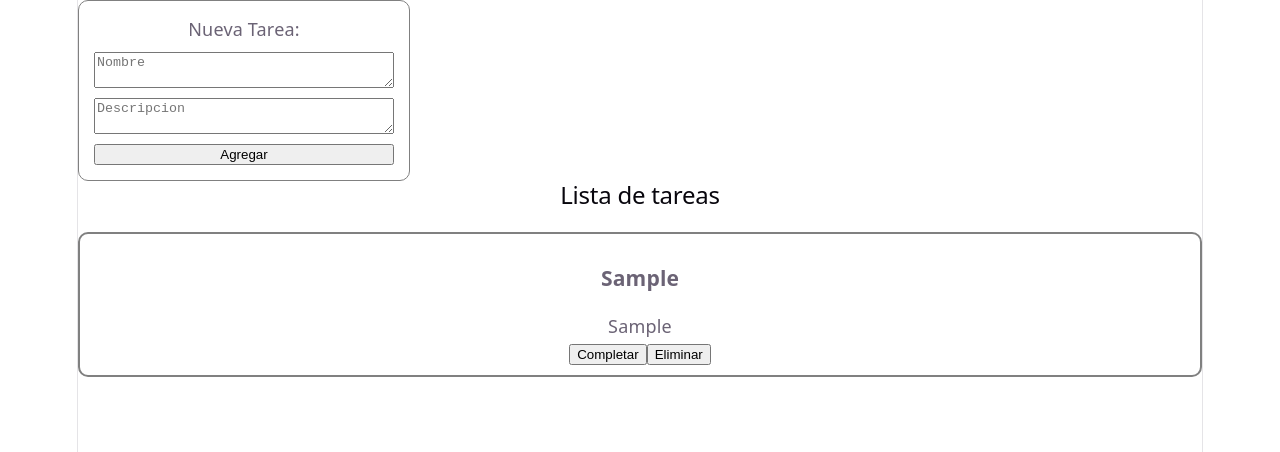
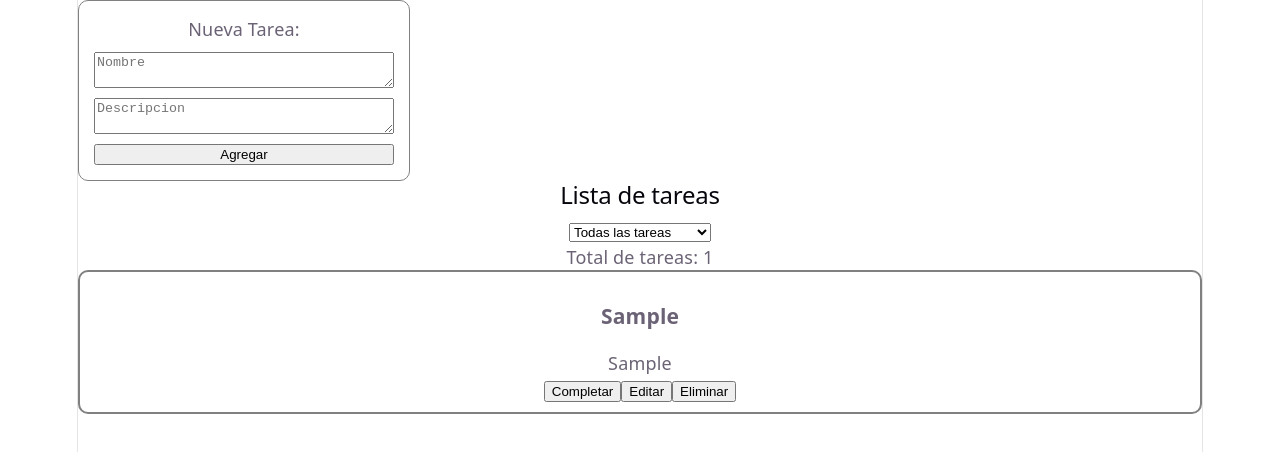
Before and after one commit to Po01o/GestorDeTareas, a React (Vite) app: page / in a window 1280 px wide. Both pictures are taken after typing "Sample", "Sample" into the empty fields and a click on the button "Agregar". Shown: the top 452 px of the page. Built offline with nearby package versions, Linux system fonts and the light colour scheme.

Commit message:
Estructura final de todo

```diff
--- a/src/GestorReducer.jsx
+++ b/src/GestorReducer.jsx
@@ -1,5 +1,6 @@
 const estadoInicial = {
-    tareas: []
+    tareas: [],
+    filtro: "Todas"
 };
 
 function GestorReducer(estado, accion){
@@ -20,14 +21,27 @@ function GestorReducer(estado, accion){
             return {
                 ...estado,
                 tareas: estado.tareas.map(tarea =>
-                    tarea.id === accion.id
-                    ? {
+                    tarea.id === accion.id ? {
                         ...tarea,
                         completada: !tarea.completada
-                    }
-                    : tarea
+                    } : tarea
                 )
             };
+        case "FILTRAR":
+            return {
+                ...estado,
+                filtro: accion.filtro
+            };
+        case "EDITAR_TAREA":
+            return {
+                ...estado,
+                tareas: estado.tareas.map(tarea =>
+                    tarea.id === accion.tarea.id ? {
+                        ...tarea,
+                        ...accion.tarea
+                    } : tarea
+                )
+            }
         default:
             return estado;
     }
--- a/src/components/Agregar.jsx
+++ b/src/components/Agregar.jsx
@@ -10,7 +10,7 @@ function Agregar(){
 
     const agregarTarea = () => {
         if(titulo.trim() === "" || descripcion.trim() === ""){
-            alert("Completa todos los campos");
+            alert("Debes llenar ambos campos");
             return;
         }
 
@@ -21,10 +21,7 @@ function Agregar(){
             completada: false
         };
 
-        dispatch({
-            tipo: "AGREGAR_TAREA",
-            tarea: nuevaTarea
-        });
+        dispatch({tipo: "AGREGAR_TAREA", tarea: nuevaTarea});
 
         setTitulo("");
         setDescripcion("");
@@ -34,23 +31,11 @@ function Agregar(){
         <div style={styles.contenedor}>
             <label htmlFor="titulo">Nueva Tarea:</label>
 
-            <textarea
-                id="titulo"
-                rows="2"
-                cols="20"
-                placeholder="Nombre"
-                value={titulo}
-                onChange={(e) => setTitulo(e.target.value)}
-            />
+            <textarea id="titulo" rows="2" cols="20" placeholder="Nombre" value={titulo}
+            onChange={(e) => setTitulo(e.target.value)}/>
 
-            <textarea
-                id="descripcion"
-                rows="2"
-                cols="33"
-                placeholder="Descripcion"
-                value={descripcion}
-                onChange={(e) => setDescripcion(e.target.value)}
-            />
+            <textarea id="descripcion" rows="2" cols="33" placeholder="Descripcion" value={descripcion}
+                onChange={(e) => setDescripcion(e.target.value)}/>
 
             <button onClick={agregarTarea}>
                 Agregar
--- /dev/null
+++ b/src/components/Filtro.jsx
@@ -0,0 +1,33 @@
+import React, { useState } from "react";
+import { useContext } from "react";
+import GestorContext from "../GestorContext";
+
+
+function Filtro(){
+    const { tareas, filtro, dispatch } = useContext(GestorContext)
+
+    const tareasFiltradas = tareas.filter((tarea) => {
+        if(filtro === "Completadas"){
+            return tarea.completada;
+        }
+        if(filtro === "Pendientes"){
+            return !tarea.completada;
+        }
+
+        return true;
+    });
+
+    return (
+        <div>
+            <h2>Lista de tareas</h2>
+            <select value={filtro} onChange={(e) => dispatch({tipo: "FILTRAR", filtro: e.target.value})}>
+                <option value="Todas">Todas las tareas</option>
+                <option value="Pendientes">Tareas pendientes</option>
+                <option value="Completadas">Tareas completadas</option>
+            </select>
+            <p>Total de tareas: {tareasFiltradas.length}</p>
+        </div>
+    );
+}
+
+export default Filtro
--- a/src/components/Gestor.jsx
+++ b/src/components/Gestor.jsx
@@ -3,28 +3,21 @@ import GestorContext from '../GestorContext';
 import Agregar from './Agregar';
 import Lista from './Lista';
 import { GestorReducer, estadoInicial } from '../GestorReducer';
+import Filtro from './Filtro';
 
 
 function Gestor() {
     const [estado, dispatch] = useReducer(GestorReducer, estadoInicial);
 
     return (
-        <GestorContext.Provider value={{tareas: estado.tareas, dispatch}}>
+        <GestorContext.Provider value={{tareas: estado.tareas, filtro: estado.filtro, dispatch}}>
             <div>
                 <Agregar/>
+                <Filtro/>
                 <Lista/>
             </div>
         </GestorContext.Provider>
     );
 }
 
-const styles = {
-    calculadora: {
-        margin: '50px',
-        display: 'flex',
-        flexDirection: 'column',
-        flex: 1,
-    }
-}
-
 export default Gestor;
--- a/src/components/Lista.jsx
+++ b/src/components/Lista.jsx
@@ -1,59 +1,73 @@
-import React, { useContext } from "react";
+import React from "react";
+import { useContext, useState } from "react";
 import GestorContext from "../GestorContext";
 
 function Lista(){
-    const { tareas, dispatch } = useContext(GestorContext);
+    const { tareas, filtro, dispatch } = useContext(GestorContext);
+    const [editandoId, setEditandoId] = useState(null);
+    const [editandoDatos, setEditandoDatos] = useState({
+        titulo: "",
+        descripcion: ""
+    });
+
+    const tareasFiltradas = tareas.filter((tarea) => {
+        if(filtro === "Completadas"){
+            return tarea.completada;
+        }
+        if(filtro === "Pendientes"){
+            return !tarea.completada;
+        }
+
+        return true;
+    });
 
     return (
         <div style={styles.contenedor}>
-            <h2>Lista de tareas</h2>
-            {tareas.length === 0?<p>No hay tareas</p>:tareas.map((tarea) => (
-                        <div
-                            key={tarea.id}
-                            style={tarea.completada? styles.tareaCompletada: styles.tarea}
-                        >
+            {tareasFiltradas.length === 0 ? <p>No hay tareas</p> : tareasFiltradas.map((tarea) => (
+                        <div key={tarea.id} style={tarea.completada ? styles.tareaCompletada : styles.tarea}>
+                            {editandoId === tarea.id ? (
+                                <>
+                                <input value={editandoDatos.titulo} onChange={(e) =>
+                                setEditandoDatos({...editandoDatos, titulo: e.target.value}) }/>
+
+                                <textarea value={editandoDatos.descripcion} onChange={(e) =>
+                                setEditandoDatos({...editandoDatos, descripcion: e.target.value}) }/>
+
+                                <button onClick={() => { dispatch({tipo: "EDITAR_TAREA", tarea: {
+                                id: tarea.id, titulo: editandoDatos.titulo, descripcion: editandoDatos.descripcion}});
+                                setEditandoId(null);}}>
+                                    Guardar
+                                </button>
+
+                                <button onClick={() => setEditandoId(null)}>
+                                    Cancelar
+                                </button>
+                                </>
+                            ) : (
+                                <>
                                 <h3>{tarea.titulo}</h3>
                                 <p>{tarea.descripcion}</p>
-                            <button
-                                onClick={() =>
-                                    dispatch({
-                                        tipo: "CAMBIAR_ESTADO",
-                                        id: tarea.id
-                                    })
-                                }
-                            >
+
+                                <button onClick={() => dispatch({tipo: "CAMBIAR_ESTADO", id: tarea.id}) }>
                                     {tarea.completada ? "Pendiente": "Completar"}
                                 </button>
 
-                            <button
-                                onClick={() =>
-                                    dispatch({
-                                        tipo: "ELIMINAR_TAREA",
-                                        id: tarea.id
-                                    })
-                                }
-                            >
+                                <button onClick={() => { setEditandoId(tarea.id);
+                                setEditandoDatos({ titulo: tarea.titulo, descripcion: tarea.descripcion});}}>
+                                    Editar
+                                </button>
+
+                                <button onClick={() => dispatch({tipo: "ELIMINAR_TAREA", id: tarea.id}) }>
                                     Eliminar
                                 </button>
+                                </>
+                            )}
                         </div>
                     )
                 )
             }
         </div>
     );
-
-    /*return (
-        <div>
-            <label>Lista de tareas:</label>
-            <select>
-                <option></option>
-                <option>Tareas completadas</option>
-                <option>Tareas pendientes</option>
-                <option>Todas las tareas</option>
-            </select>
-        </div>
-
-    );*/
 }
 
 const styles = {
```
Lines whose indentation alone changed are shown as unchanged.
